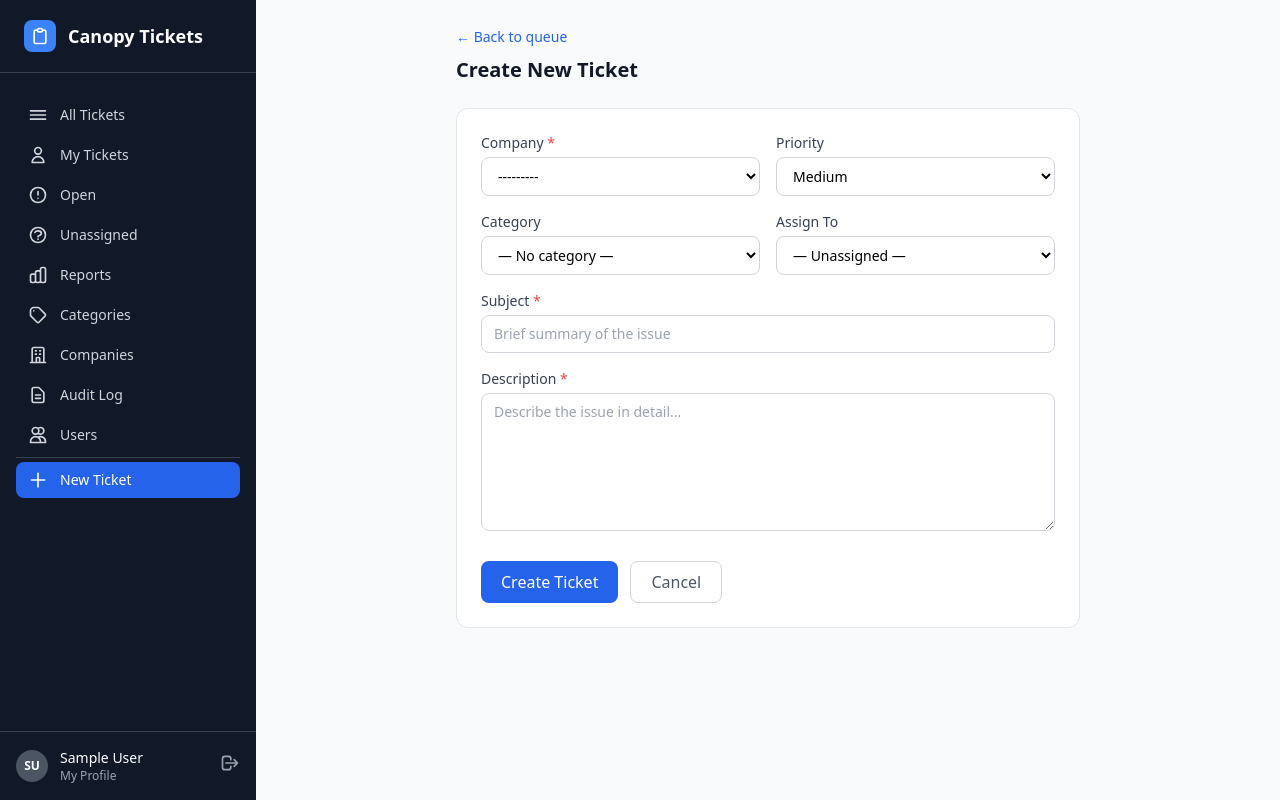
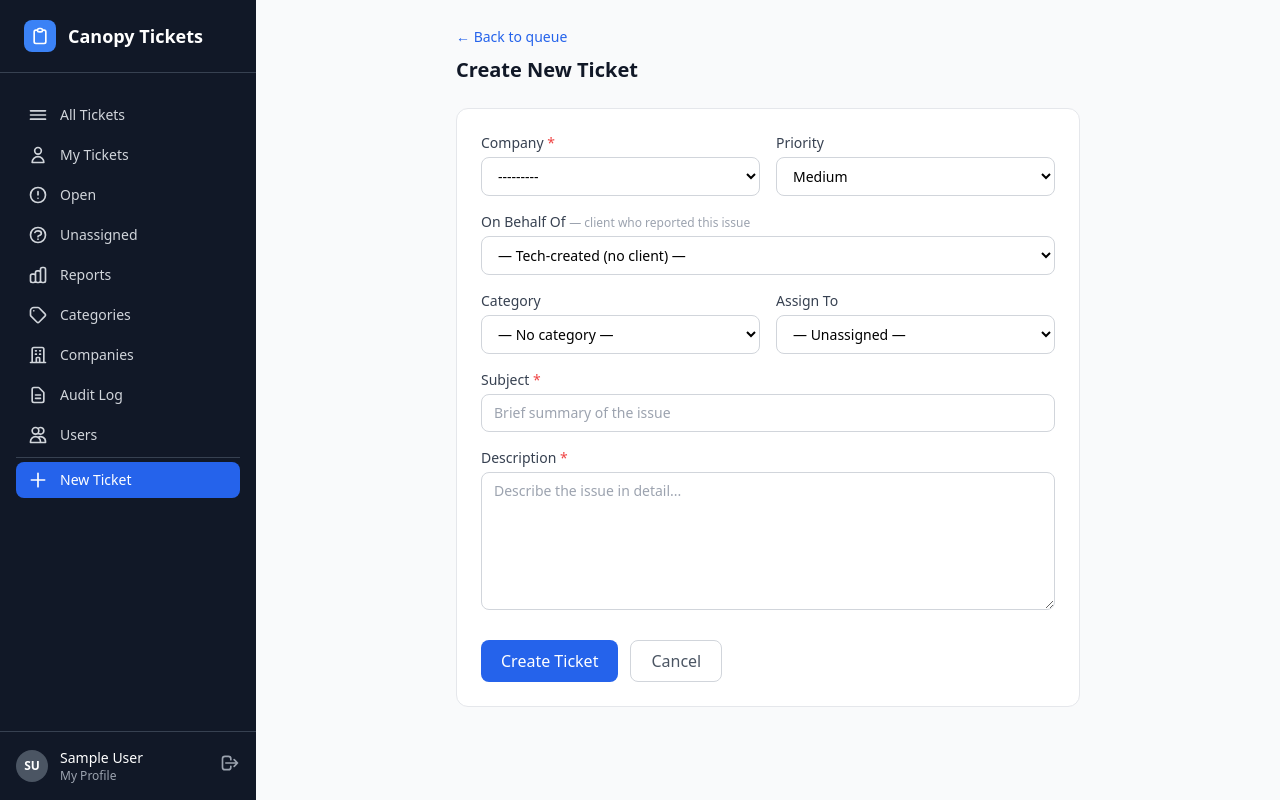
Before and after one commit to canopytechCA/Canopy-Ticket-System, a Django app: page /tech/tickets/new/ in a window 1280 px wide. Run offline with Django 5.2, Linux system fonts and the light colour scheme; a user stored in the database is signed in; tables that the repository leaves empty hold one stand-in row (values such as "Sample post"); some libraries are stand-ins or nearby versions.

Commit message:
ticket create update

```diff
--- a/backend/apps/tickets/forms.py
+++ b/backend/apps/tickets/forms.py
@@ -8,7 +8,23 @@ SELECT_CLASS = "w-full px-3 py-2 border border-gray-300 rounded-lg focus:ring-2
 TEXTAREA_CLASS = "w-full px-3 py-2 border border-gray-300 rounded-lg focus:ring-2 focus:ring-blue-500 focus:border-transparent text-sm resize-y"
 
 
+class _ClientChoiceField(forms.ModelChoiceField):
+    """Shows 'Full Name — Company' in the dropdown for easy identification."""
+    def label_from_instance(self, obj):
+        company = obj.company.name if obj.company else "No company"
+        return f"{obj.get_full_name()} — {company}"
+
+
 class TicketForm(forms.ModelForm):
+    submitted_by = _ClientChoiceField(
+        queryset=None,
+        required=False,
+        empty_label="— Tech-created (no client) —",
+        widget=forms.Select(attrs={"class": SELECT_CLASS}),
+        label="On behalf of",
+        help_text="Select the client who reported this issue, if applicable.",
+    )
+
     class Meta:
         model = Ticket
         fields = ["company", "category", "subject", "description", "priority", "assigned_to"]
@@ -30,6 +46,9 @@ class TicketForm(forms.ModelForm):
         self.fields["category"].queryset = Category.objects.filter(is_active=True)
         self.fields["category"].required = False
         self.fields["category"].empty_label = "— No category —"
+        self.fields["submitted_by"].queryset = User.objects.filter(
+            role=User.Role.CLIENT, is_active=True
+        ).select_related("company").order_by("company__name", "last_name", "first_name")
 
 
 class ClientTicketForm(forms.ModelForm):
--- a/backend/apps/tickets/views.py
+++ b/backend/apps/tickets/views.py
@@ -187,18 +187,19 @@ class TechTicketCreate(TechRequiredMixin, CreateView):
 
     def form_valid(self, form):
         ticket = form.save(commit=False)
-        ticket.created_by = self.request.user
+        submitted_by = form.cleaned_data.get("submitted_by")
+        ticket.created_by = submitted_by if submitted_by else self.request.user
         ticket.save()
         description = form.cleaned_data.get("description")
         if description:
             Message.objects.create(
                 ticket=ticket,
-                author=self.request.user,
+                author=ticket.created_by,
                 body=description,
                 is_internal=False,
             )
         log_action(self.request, AuditLog.Action.TICKET_CREATE, target=ticket.ticket_number,
-                   detail=f"Subject: {ticket.subject}")
+                   detail=f"Subject: {ticket.subject}" + (f" on behalf of {submitted_by}" if submitted_by else ""))
         notify_ticket_created(ticket)
         messages.success(self.request, f"Ticket {ticket.ticket_number} created.")
         return redirect("tickets:tech_ticket_detail", pk=ticket.pk)
--- a/backend/templates/tech/ticket_create.html
+++ b/backend/templates/tech/ticket_create.html
@@ -20,6 +20,13 @@
             <label class="block text-sm font-medium text-gray-700 mb-1">Priority</label>
             {{ form.priority }}
           </div>
+        </div>
+        <div>
+          <label class="block text-sm font-medium text-gray-700 mb-1">
+            On Behalf Of
+            <span class="text-gray-400 font-normal text-xs">— client who reported this issue</span>
+          </label>
+          {{ form.submitted_by }}
         </div>
         <div class="grid grid-cols-2 gap-4">
           <div>
```
